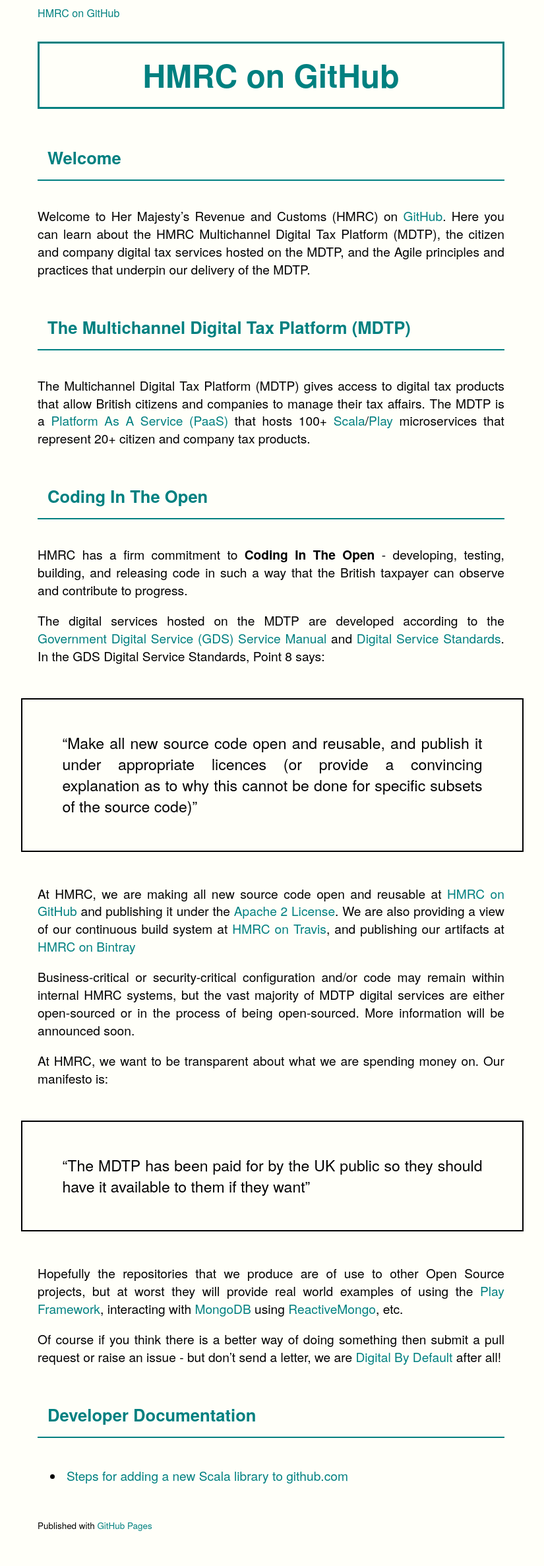
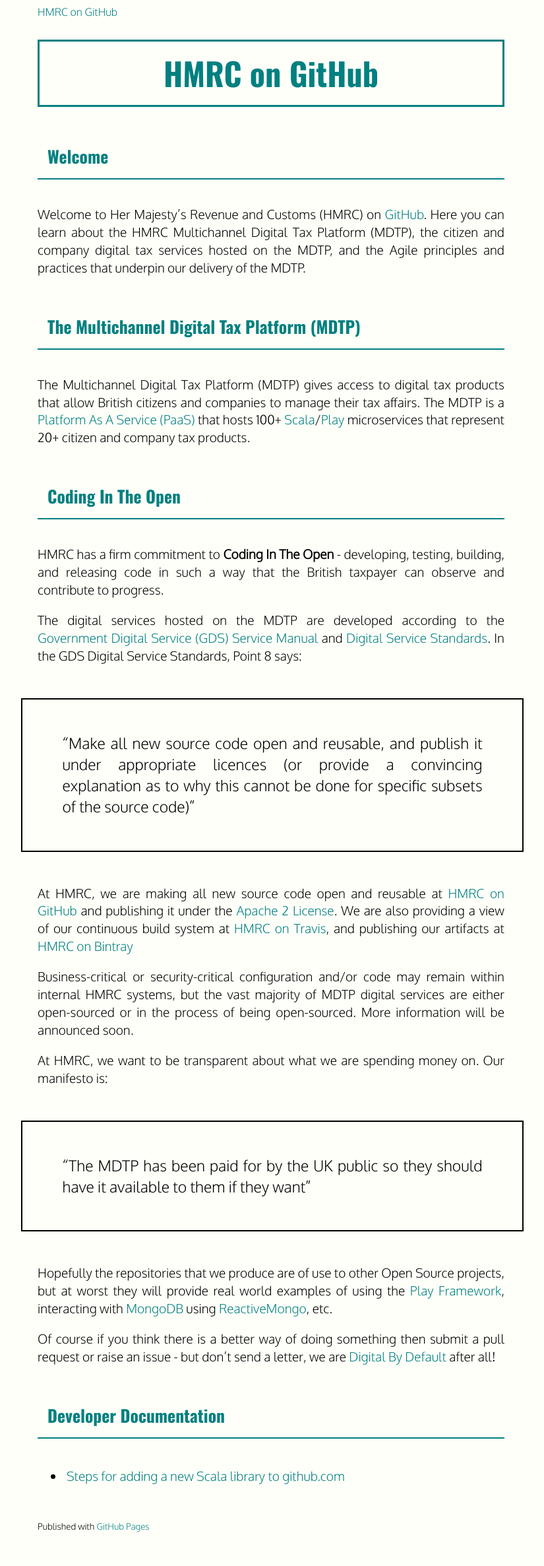
Before and after one commit to hmrc/hmrc.github.io, a Jekyll site: the page built from index.md, in a window 1280 px wide. Shown: the whole page at 66% size, without its empty margins (229-1054 px from the left). Built offline with Jekyll 4.4.1, drawn with Linux system fonts in a browser that asks for light colours.

Commit message:
Added the links to the font files
They got lost somewhere in the previous commit

```diff
--- a/_layouts/default.html
+++ b/_layouts/default.html
@@ -6,6 +6,8 @@
     <meta name="description" content="Hmrc.GitHub.io : Information about the HMRC GitHub organisation, repositories and approaches to software">
 
     <link rel="stylesheet" type="text/css" media="screen" href="/stylesheets/stylesheet.css">
+    <link href='http://fonts.googleapis.com/css?family=Oxygen:300' rel='stylesheet' type='text/css'>
+    <link href='http://fonts.googleapis.com/css?family=Oswald:700' rel='stylesheet' type='text/css'>
 
     <title>HMRC.GitHub.io</title>
   </head>
```
